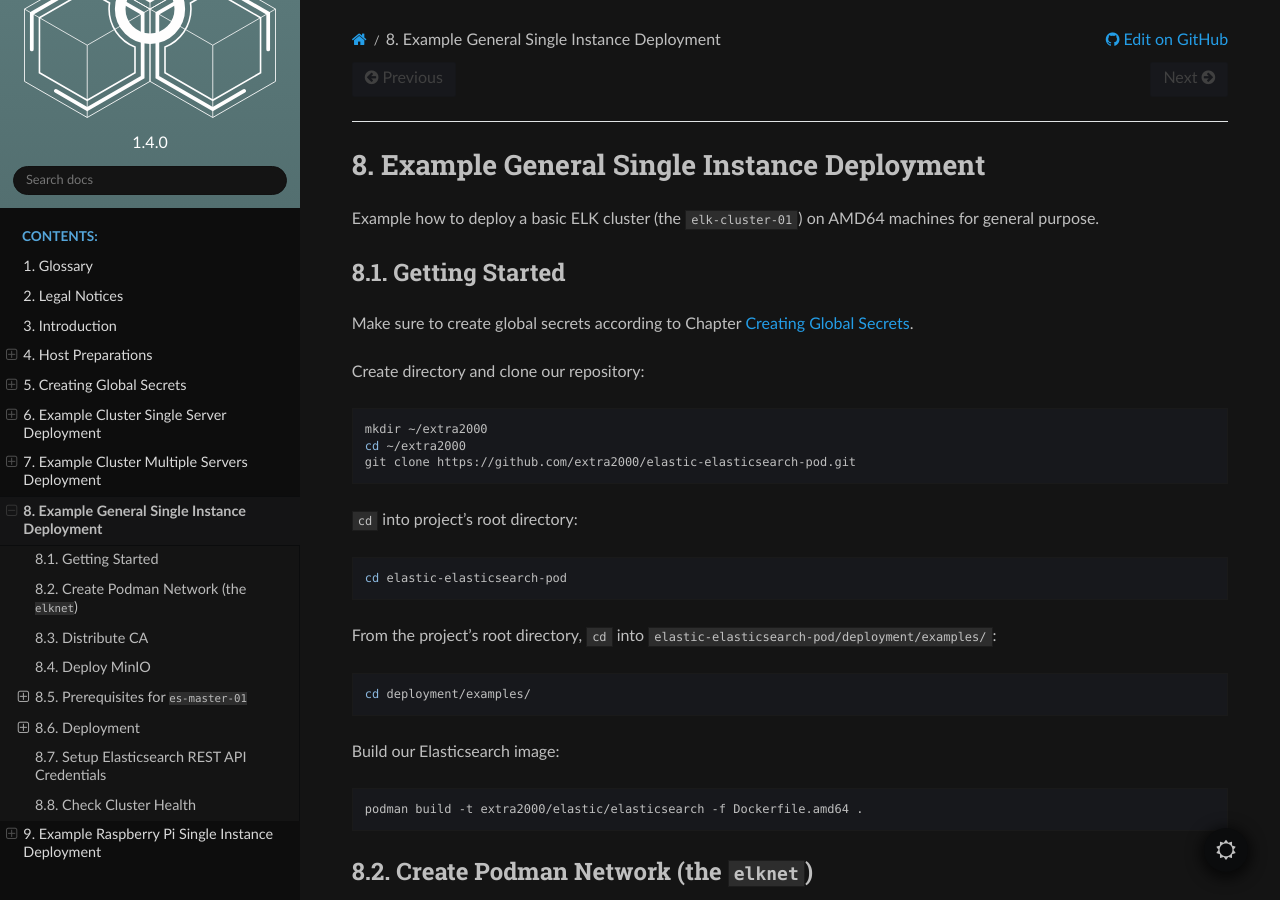
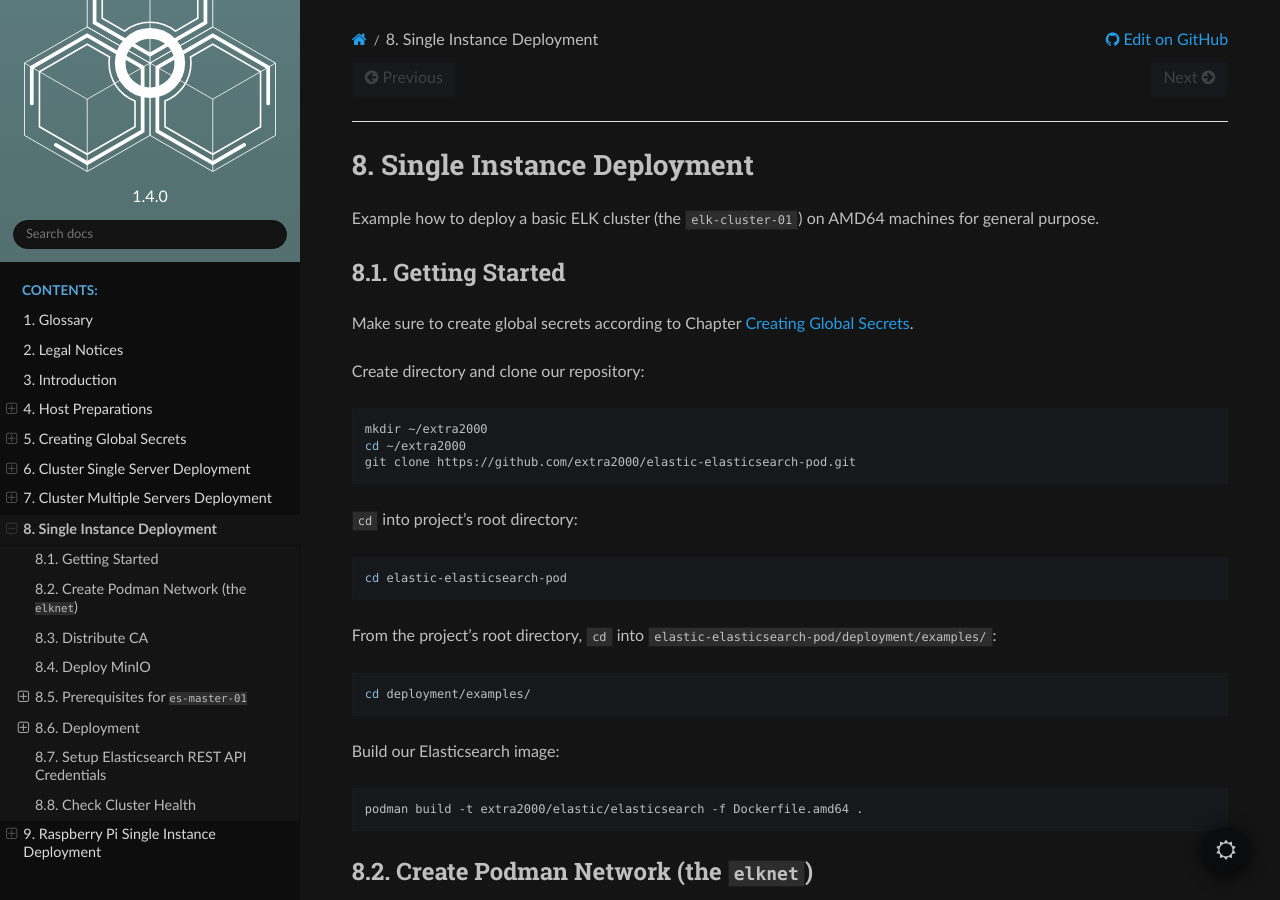
Before and after one commit to extra2000/elastic-elasticsearch-pod, a Sphinx documentation site: the page built from docs/source/example_general_single_instance.rst, in a window 1280 px wide and 900 px high. Built offline with Sphinx 7.4.7 and the Read the Docs theme 2.0.0, drawn with Linux system fonts in a browser that asks for light colours.

Commit message:
style(section): simplify Sections

```diff
--- a/docs/source/example_cluster_multi_servers.rst
+++ b/docs/source/example_cluster_multi_servers.rst
@@ -1,5 +1,5 @@
-Example Cluster Multiple Servers Deployment
-===========================================
+Cluster Multiple Servers Deployment
+===================================
 
 Example how to deploy a basic ELK cluster (the ``elk-cluster-01``) on multiple servers as shown in Figure below.
 
--- a/docs/source/example_cluster_single_server.rst
+++ b/docs/source/example_cluster_single_server.rst
@@ -1,5 +1,5 @@
-Example Cluster Single Server Deployment
-========================================
+Cluster Single Server Deployment
+================================
 
 Example how to deploy a basic ELK cluster (the ``elk-cluster-01``) on a single server as shown in Figure below.
 
--- a/docs/source/example_general_single_instance.rst
+++ b/docs/source/example_general_single_instance.rst
@@ -1,5 +1,5 @@
-Example General Single Instance Deployment
-==========================================
+Single Instance Deployment
+==========================
 
 Example how to deploy a basic ELK cluster (the ``elk-cluster-01``) on AMD64 machines for general purpose.
 
--- a/docs/source/example_rpi_single_instance.rst
+++ b/docs/source/example_rpi_single_instance.rst
@@ -1,5 +1,5 @@
-Example Raspberry Pi Single Instance Deployment
-===============================================
+Raspberry Pi Single Instance Deployment
+=======================================
 
 Example how to deploy a basic ELK cluster (the ``elk-cluster-01``) on a Raspberry Pi 4 B single instance.
 
```
